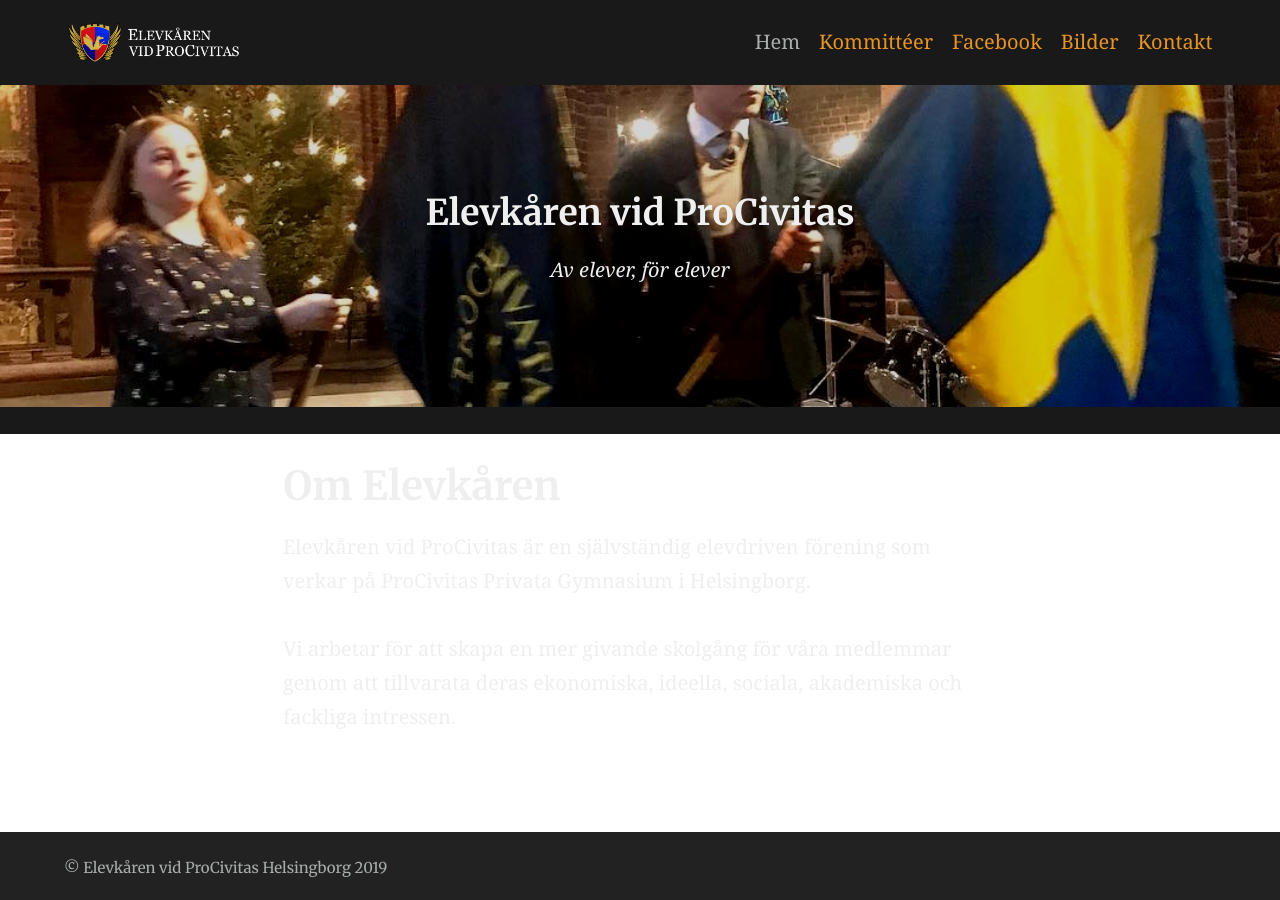
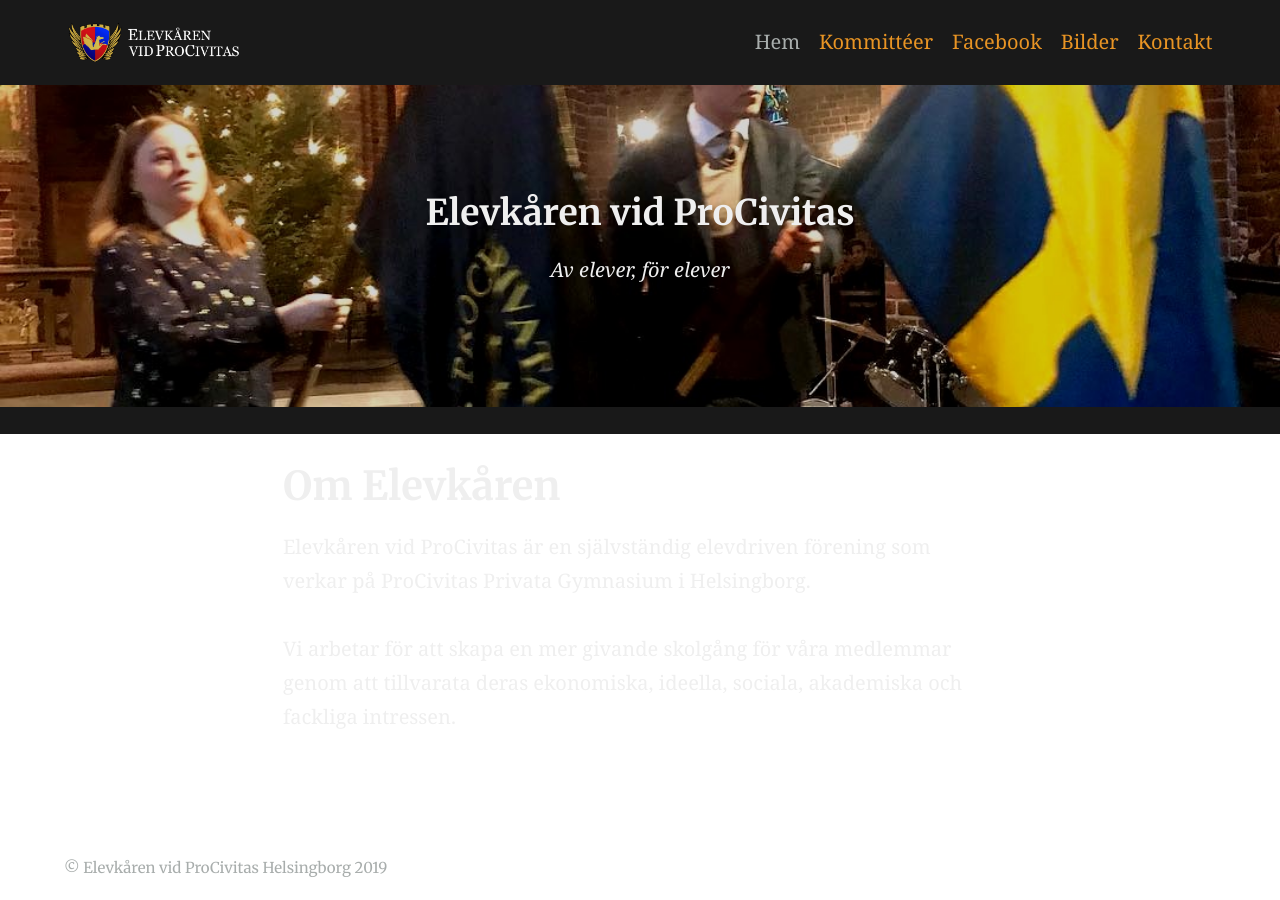
Before and after one commit to ekvp/ekvp.github.io, a Jekyll site: the page built from index.md, in a window 1280 px wide. Built offline with Jekyll 4.4.1, drawn with Linux system fonts in a browser that asks for light colours; our own code applies the rules of GitHub Pages for plain Markdown files.

Commit message:
Update _theme.scss

```diff
--- a/_sass/_theme.scss
+++ b/_sass/_theme.scss
@@ -90,8 +90,8 @@
 }
 
 .footer {
-  background: #222222;
-  color: $captionColour;
+  background: #FFFFFF;
+  color: 191919;
   a {
     color: $captionColour;
     &:hover {
```
